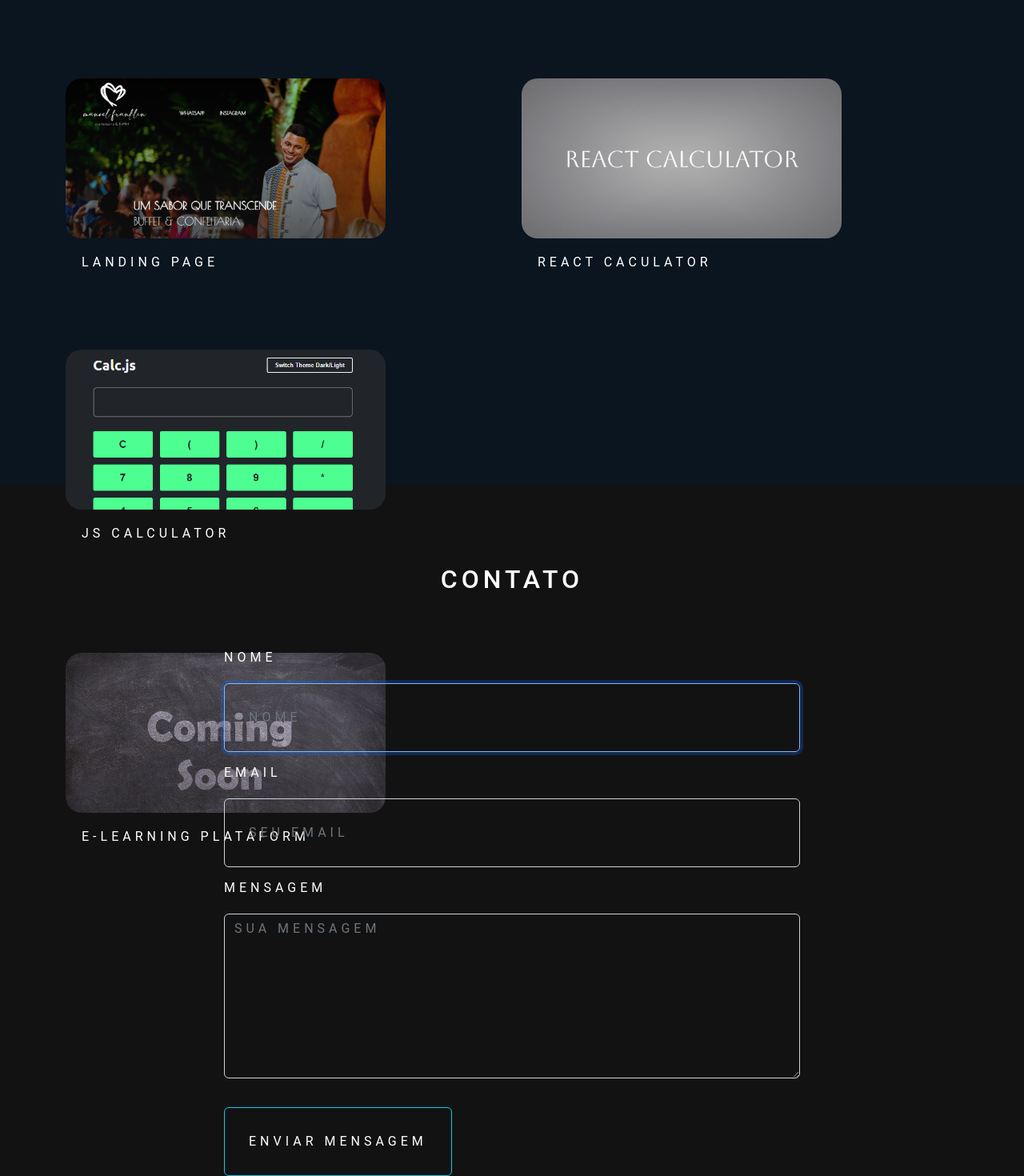
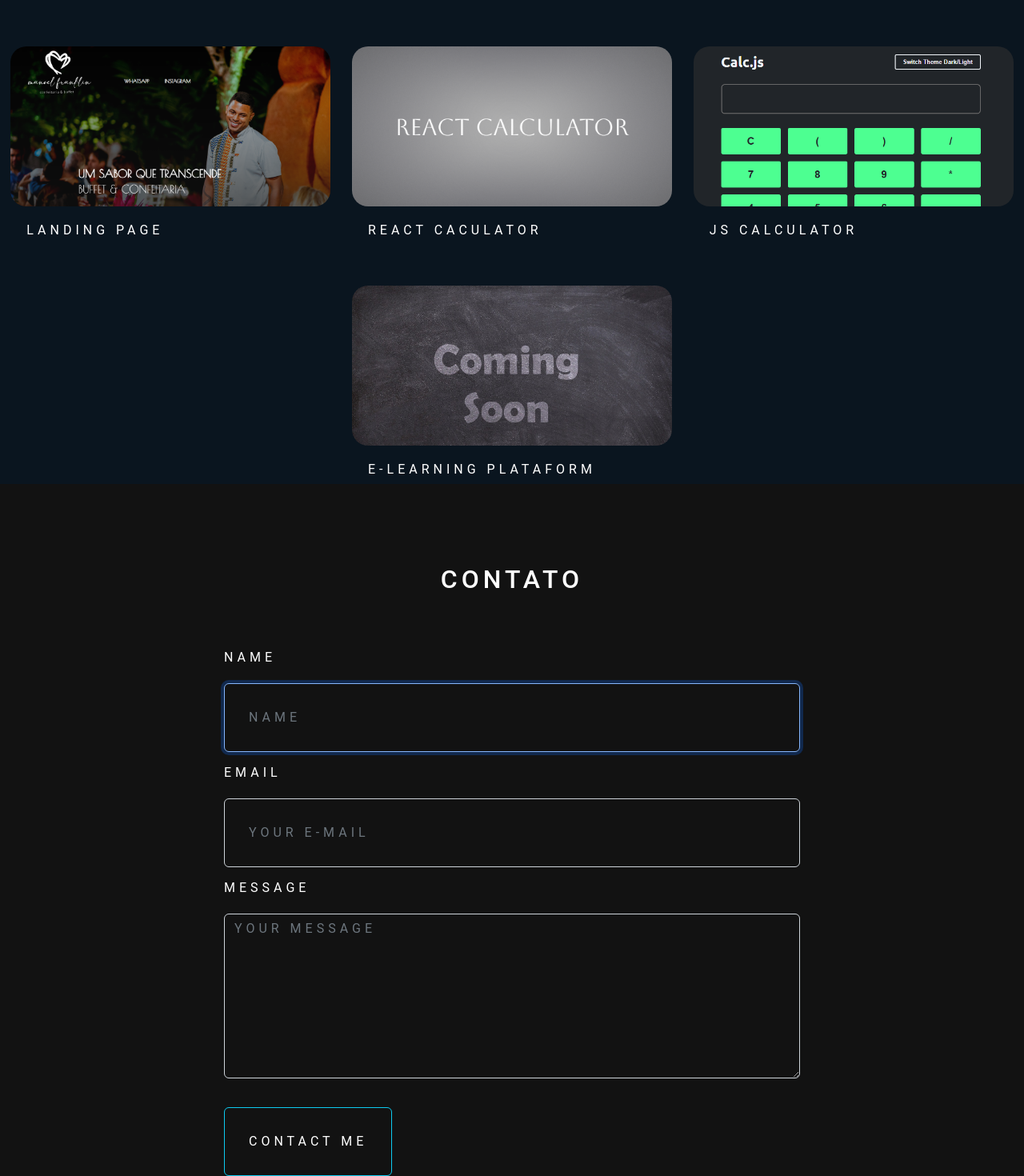
Before and after one commit to roryhon32/portfolio, a React (Create React App) app: page / in a window 1280 px wide. Shown: the part 1558-3028 px from the top of the page at 80% size. Built offline with nearby package versions, Linux system fonts and the light colour scheme.

Commit message:
mediaquery

```diff
--- a/src/App.css
+++ b/src/App.css
@@ -224,6 +224,7 @@ nav.navbar .navbar-toggler[aria-expanded="true"] .navbar-toggler-icon {
 .project {
   height: 100vh;
   background-color:#0a151f ;
+  width: 100vw;
 
 
 }
@@ -253,9 +254,21 @@ nav.navbar .navbar-toggler[aria-expanded="true"] .navbar-toggler-icon {
   border-radius: 20px;
   cursor: pointer;
   background-size: cover;
+  margin: 0px!important;
+
+}
+.conteiner{
+  height: 100%;
 
 }
 
+.ProjectsLink{
+  display: flex;
+
+  height:100%;
+  justify-content: space-around;
+  flex-wrap: wrap;
+}
 .project div {
   margin-top: 40px;
 }.center {
@@ -287,3 +300,28 @@ textarea{
   text-align: center;
   padding-top: 100px;
 }
+@media(max-width:800px){
+    .FirstImg{
+      display: none;
+    }
+    .main-content{
+      flex-direction: column;
+    }
+    .FirstImg{
+      display: none;
+    }
+    .project{
+      height: 200vh;
+    }
+  }
+
+
+
+
+  @media(max-width:320px){
+    .Project1,
+.Project3,
+.Project2,.Project4,.Project5{
+      width: 300px;
+    }
+  }
--- a/src/components/S3.js
+++ b/src/components/S3.js
@@ -3,9 +3,11 @@ import { Col, Container, Row } from 'react-bootstrap'
 
 function S3() {
   return (
-    <div className='project'>
-      <section className='projects' id='projects'>
-    <Container>
+    <div className='project'> <div className='conteiner'>
+
+
+<div className='projects' id='projects'>
+
       <div className='center'><h3>
         Projects
       </h3>
@@ -13,19 +15,21 @@ function S3() {
         Projects that i worked
       </p></div>
       <div className='ProjectsLink'>
-      <Row>
-        <Col><a href='https://manoelf.netlify.app' target="_blank" rel='noreferrer'><div className='Project1'></div></a><p>Landing Page</p></Col>
 
-        <Col><a href='https://reactcalculatorlg.netlify.app' target="_blank" rel='noreferrer'><div className='Project3'></div></a><p>React caculator</p></Col>
-        <Col><a href='https://calcjslg.netlify.app' target="_blank" rel='noreferrer'><div className='Project4'></div></a><p>js calculator</p></Col>
-      </Row>
-      <Row>
-      <Col><div className='Project2'></div><p>e-learning plataform</p></Col>
-      </Row>
+       <div className='p1'><a href='https://manoelf.netlify.app' target="_blank" rel='noreferrer'><div className='Project1'></div></a><p>Landing Page</p></div>
+
+
+      <div className='p2'> <a href='https://reactcalculatorlg.netlify.app' target="_blank" rel='noreferrer'><div className='Project3'></div></a><p>React caculator</p></div>
+      <div className='p3'>  <a href='https://calcjslg.netlify.app' target="_blank" rel='noreferrer'><div className='Project4'></div></a><p>js calculator</p></div>
+
+
+     <div className='p4'> <div className='Project2'></div><p>e-learning plataform</p>
+     </div>
       </div>
-    </Container>
 
-      </section>
+
+      </div>
+    </div>
 
     </div>
   )
--- a/src/components/S4.js
+++ b/src/components/S4.js
@@ -30,20 +30,20 @@ export default function ContactUs() {
                     <div className="row pt-5 mx-auto">
 
                         <div className="col-lg-8 col-sm-12 form-group mx-auto">
-                            <label>Nome</label>
-                            <input type="text" autoFocus className="form-control" required placeholder="Nome" name="name"/>
+                            <label>Name</label>
+                            <input type="text" autoFocus className="form-control" required placeholder="Name" name="name"/>
                         </div>
                         <div className="col-lg-8 col-sm-12 form-group pt-1 mx-auto">
                         <label>Email</label>
-                            <input type="email" className="form-control" required placeholder="Seu email" name="email"/>
+                            <input type="email" className="form-control" required placeholder="your e-mail" name="email"/>
                         </div>
 
                         <div className="col-lg-8 col-sm-12 form-group pt-1 mx-auto">
-                        <label>Mensagem</label>
-                            <textarea className="form-control" id="" cols="30" rows="8" required placeholder="Sua mensagem" name="message"></textarea>
+                        <label>message</label>
+                            <textarea className="form-control" id="" cols="30" rows="8" required placeholder="your message" name="message"></textarea>
                         </div>
                         <div className="col-lg-8 col-sm-12 pt-3 mx-auto">
-                            <input type="submit" className="btn btn-info" value="Enviar mensagem"></input>
+                            <input type="submit" className="btn btn-info" value="Contact me"></input>
                         </div>
                     </div>
                 </form>
```
